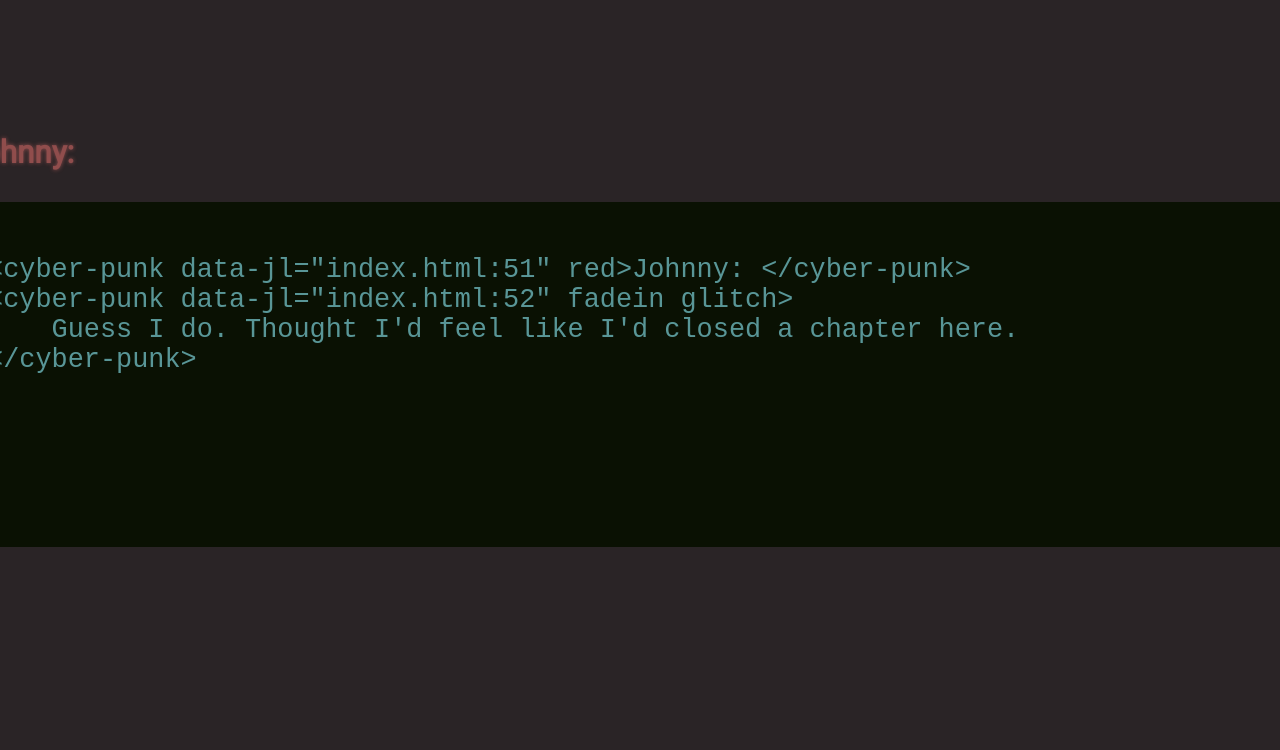
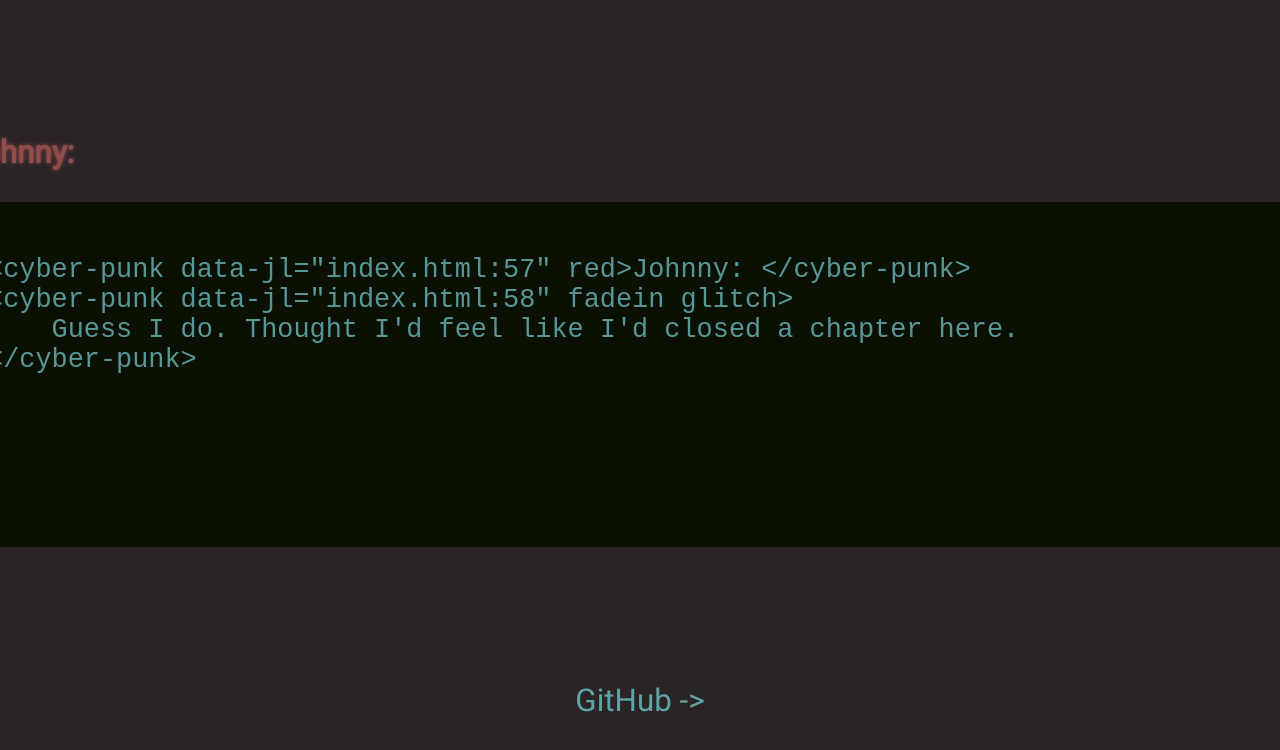
Before and after one commit to Matsuuu/cyber-punk-text, a website: page index.html in a window 1280 px wide. Shown: the top 750 px of the page. Drawn offline with Linux system fonts and the light colour scheme.

Commit message:
Updated randomization

```diff
--- a/index.html
+++ b/index.html
@@ -20,6 +20,7 @@
                 margin: 5% 20% 0;
                 align-items: center;
                 justify-content: center;
+                color: #5fa4a5;
             }
 
             .text-block {
@@ -35,12 +36,17 @@
             textarea {
                 background: #071001;
                 opacity: 0.9;
-                color: #fff;
                 font-size: 1.2rem;
                 padding: 1rem;
                 border: none;
                 color: #5fa4a5;
                 border-radius: 12px;
+            }
+
+            a {
+                margin-top: 10%;
+                text-decoration: none;
+                color: inherit;
             }
         </style>
     </head>
@@ -56,6 +62,8 @@
 
         <textarea cols="80" rows="10"></textarea>
 
+        <a href="https://github.com/Matsuuu/cyber-punk-text">GitHub -></a>
+
         <script type="module" src="./src/cyber-punk.js"></script>
         <script>
             const textarea = document.querySelector('textarea');
--- a/package.json
+++ b/package.json
@@ -1,6 +1,6 @@
 {
     "name": "cyber-punk-text",
-    "version": "1.0.2",
+    "version": "1.0.3",
     "description": "A Cyberpunk 2077 inspired text effect for the Web",
     "main": "src/cyber-punk.js",
     "files": ["src/cyber-punk.js"],
--- a/src/cyber-punk.js
+++ b/src/cyber-punk.js
@@ -29,14 +29,13 @@ export default class CyberPunk extends HTMLElement {
         const text = this.innerHTML;
         const scrambleCount = Math.floor(Math.floor((Math.random() * text.length) / 10) + text.length / 20) + 1;
         const scrambleIterationCount = Math.floor(Math.random() * 10) + 2;
-        console.log('it', scrambleIterationCount);
         for (let j = 0; j < scrambleIterationCount; j++) {
             let newText = text;
             for (let i = 0; i < scrambleCount; i++) {
                 newText = this._scramble(newText);
             }
             this.innerHTML = newText;
-            await this._wait(50 - scrambleIterationCount);
+            await this._wait(60);
         }
         this.innerHTML = text;
     }
```
